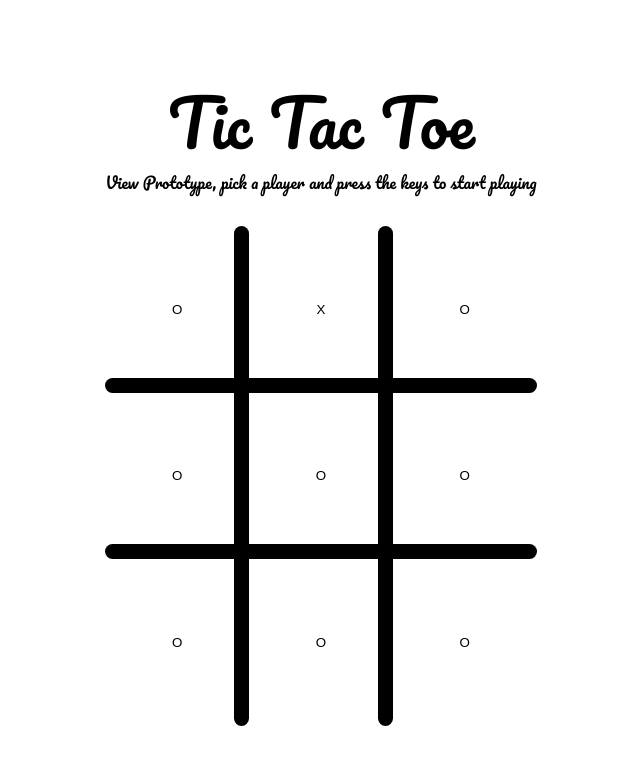
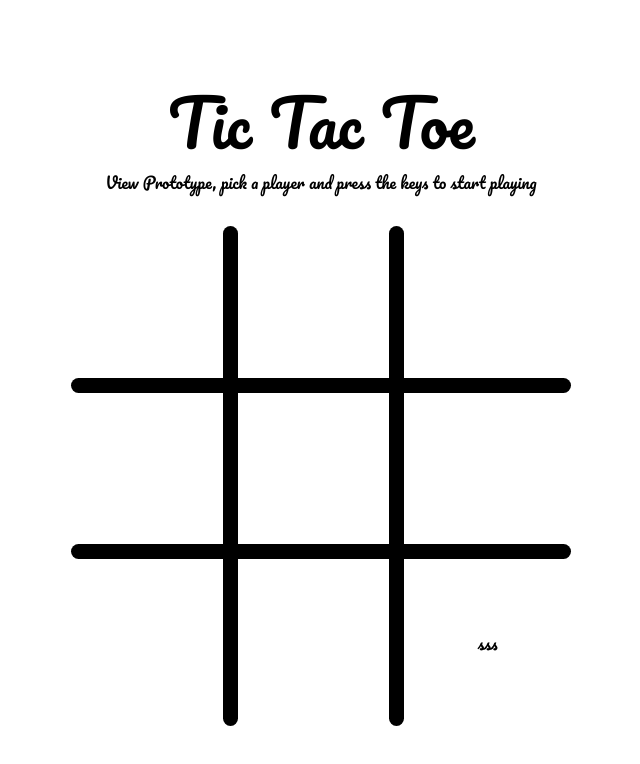
Before and after one commit to DoYouLikeMe/Tic-Tac-Toe, a React (Vite) app: page / in a window 1280 px wide. Shown: the top 764 px of the page, without its empty margins (319-959 px from the left). Built offline with nearby package versions, Linux system fonts and the light colour scheme.

Commit message:
fixed layout

```diff
--- a/src/App.css
+++ b/src/App.css
@@ -16,6 +16,8 @@
 
 .gameboard {
   max-height: 500px;
+  table-layout: fixed;
+
   height: 100%;
   max-width: 500px;
   width: 100%;
@@ -27,7 +29,6 @@
 }
 
 .gameboard__row:after {
-  display: block;
   left: 0;
   bottom: 0;
   content: "";
@@ -39,6 +40,7 @@
 }
 .gameboard__cell {
   position: relative;
+  width: 100%;
 }
 .gameboard__cell::before {
   display: block;
@@ -69,9 +71,10 @@
 }
 
 .gameboard__button {
-  width: 100%;
-  height: 100%;
   border: none;
   background-color: transparent;
   padding: 0;
+  font-size: 5em;
+  width: 100%;
+  height: 100%;
 }
--- a/src/components/GameField.jsx
+++ b/src/components/GameField.jsx
@@ -1,17 +1,21 @@
 const initialState = [
-  ["O", "X", "O"],
-  ["O", "O", "O"],
-  ["O", "O", "O"],
+  [null, null, null],
+  [null, null, null],
+  [null, null, "sss"],
 ];
 
 export default function gameBoard() {
   return (
     <table className="gameboard">
       {initialState.map((row, rowIndex) => (
-        <tr class="gameboard__row" key={rowIndex}>
+        <tr className="gameboard__row" key={rowIndex}>
           {row.map((dataCell, dataCellIndex) => (
-            <td key="dataCellIndex" className="gameboard__cell">
-              <button className="gameboard__button">{dataCell}</button>
+            <td key={dataCellIndex} className="gameboard__cell">
+              {dataCell === null ? (
+                <button className="gameboard__button">{dataCell}</button>
+              ) : (
+                dataCell
+              )}
             </td>
           ))}
         </tr>
```
